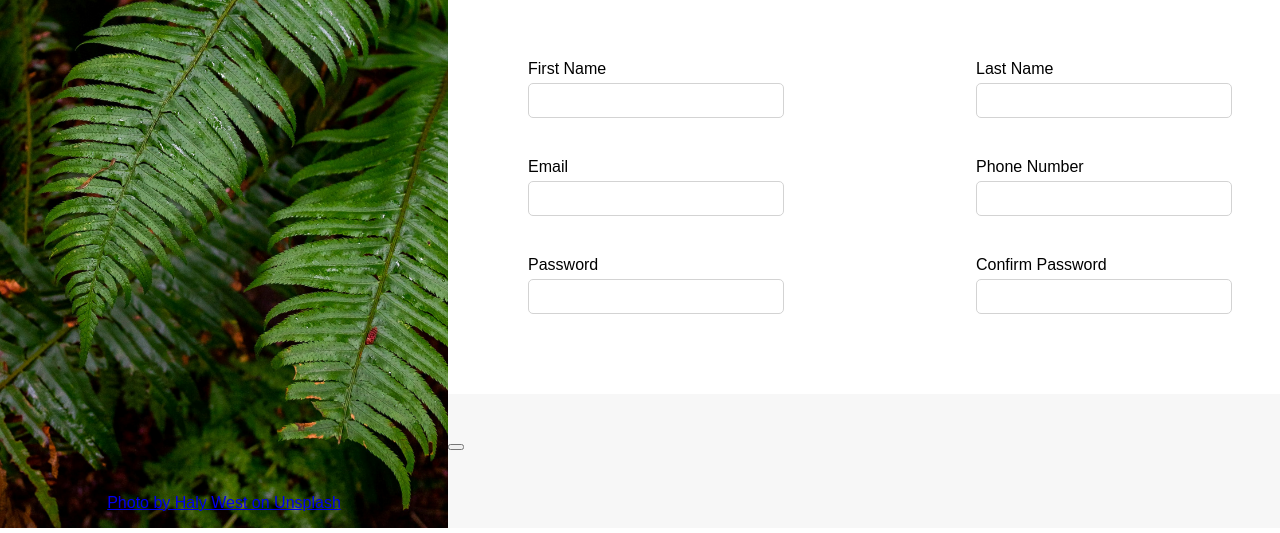
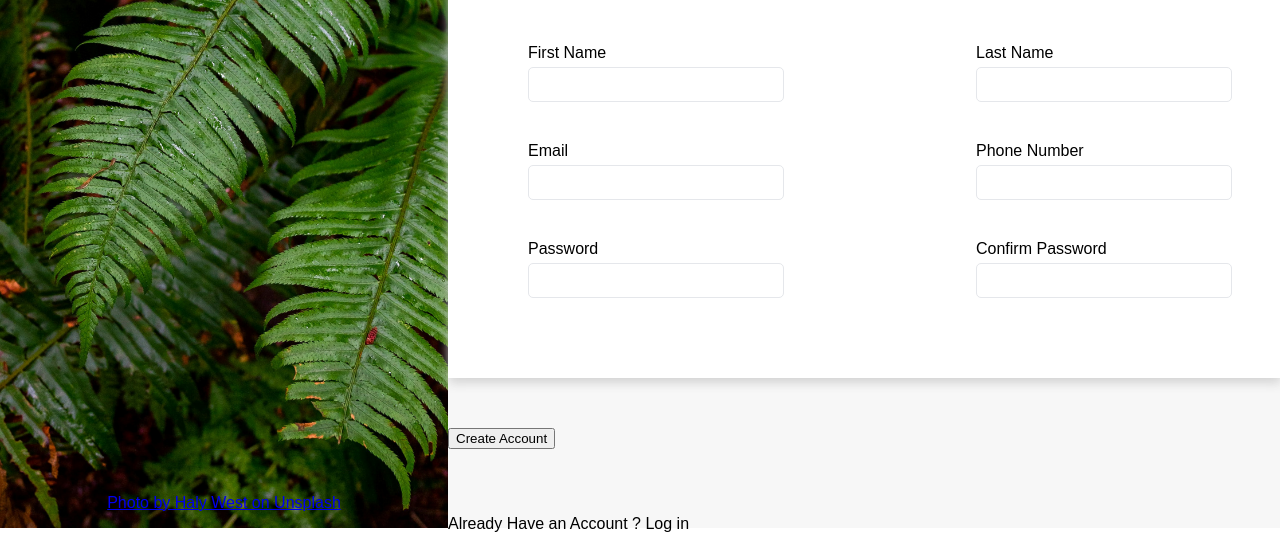
Before and after one commit to felixMonti/project-sign-up-form, a plain HTML site: page index.html in a window 1280 px wide. Shown: the part 272-805 px from the top of the page. Drawn offline with Linux system fonts and the light colour scheme.

Commit message:
styles added to inputs

```diff
--- a/index.html
+++ b/index.html
@@ -54,9 +54,9 @@
                 </div>
             </form>
 
-            <button></button>
+            <button>Create Account</button>
 
-            <p></p>
+            <p>Already Have an Account ? <span>Log in</span></p>
 
         </div>
     </div>
--- a/styles.css
+++ b/styles.css
@@ -83,7 +83,7 @@ Form {
     flex-direction: column;
     justify-content: space-between;
     gap: 40px;
-    box-shadow: 1px, 15px, 10px, lightgrey;
+    box-shadow: 1px 5px 10px lightgray;
 }
 
 form > div {
@@ -100,6 +100,18 @@ form > div > div {
 input {
     width: 20vw;
     height: 35px;
-    border: .2px solid lightgray;
+    border: .2px solid #e5e7eb;
     border-radius: 5px;
 }
+
+input:focus {
+    box-shadow: 1px 5px 10px lightgray;
+}
+
+input[type="text"]:focus {
+    outline-color: blue;
+}
+
+input[type="password"]:invalid {
+    outline-color: red;
+}
```
